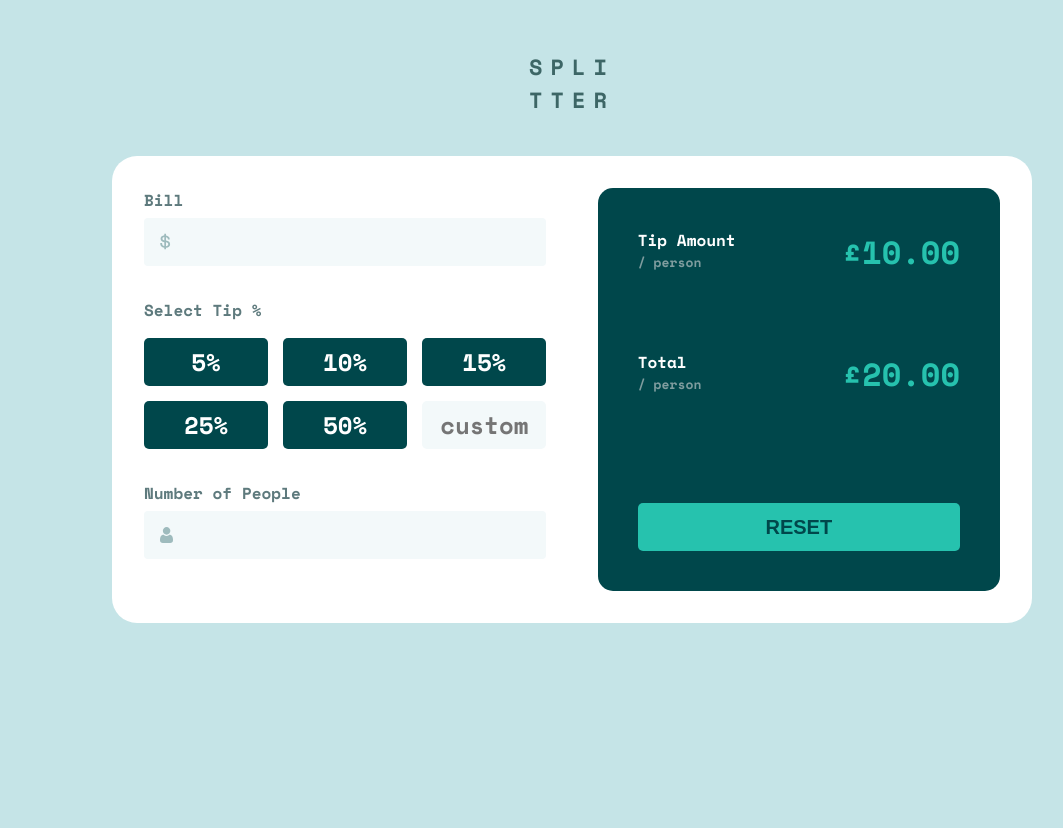
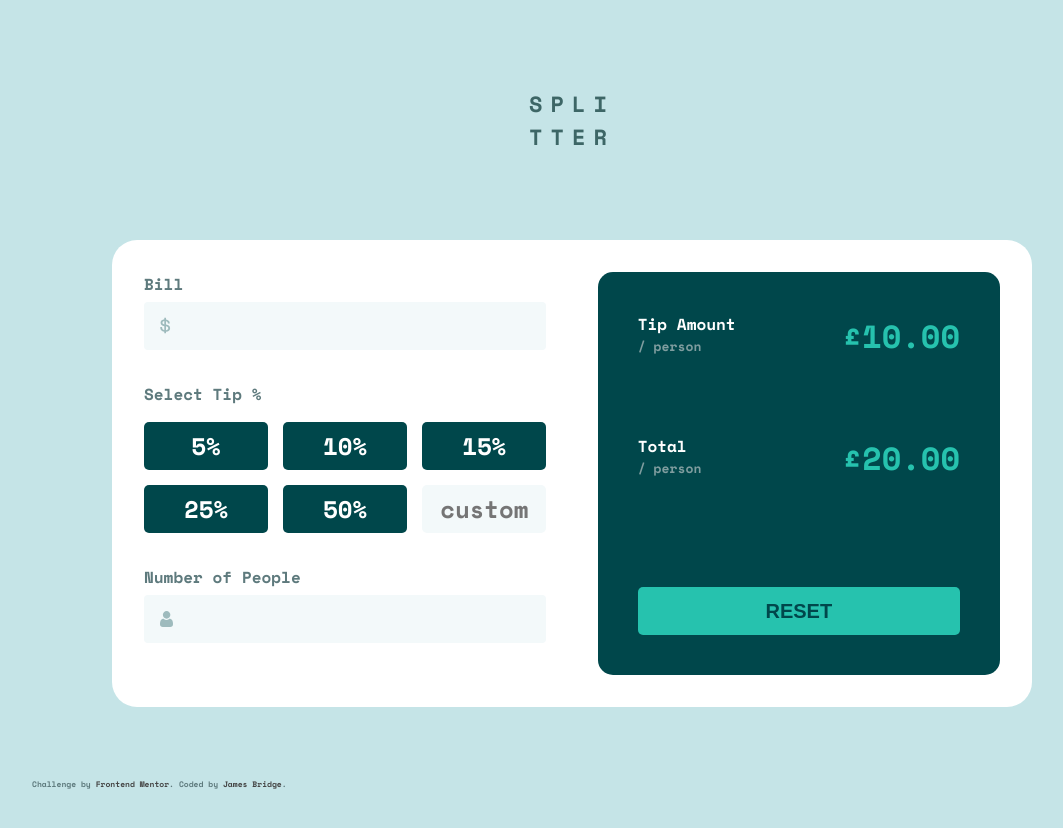
Before and after one commit to Naetharu/Front-End-Mentor-Tip-Calculator, a plain HTML site: page docs/index.html in a window 1280 px wide. Shown: the whole page, without its empty margins (68-1131 px from the left). Before the commit the page ends 800 px from the top, so only its background shows below. Drawn offline with nearby package versions, Linux system fonts and the light colour scheme.

Commit message:
created new readme and added attribution

```diff
--- a/docs/index.html
+++ b/docs/index.html
@@ -87,12 +87,12 @@
       </div>
     </div>
 
-    <!-- <div class="attribution">
+    <div class="attribution">
       Challenge by
       <a href="https://www.frontendmentor.io?ref=challenge" target="_blank"
         >Frontend Mentor</a
-      >. Coded by <a href="#">Your Name Here</a>.
-    </div> -->
+      >. Coded by <a href="#">James Bridge</a>.
+    </div>
     <script src="./script.js"></script>
   </body>
 </html>
--- a/docs/style.css
+++ b/docs/style.css
@@ -8,6 +8,7 @@ html,
 body {
   font-family: "Space Mono", monospace;
   font-weight: 700;
+  min-height: 100vh;
 }
 
 :root {
@@ -176,11 +177,30 @@ input {
   color: #26c2ae;
 }
 
+.attribution {
+  font-size: 8px;
+  position: absolute;
+  bottom: -100px;
+  left: 100px;
+  color: hsl(186, 14%, 43%);
+}
+
+.attribution a {
+  text-decoration: none;
+  color: #444;
+}
+
 @media only screen and (min-width: 1000px) {
   body {
     display: flex;
     flex-direction: column;
     align-items: center;
+    justify-content: center;
+    min-height: 100vh;
+  }
+
+  .main-header {
+    margin: 87px;
   }
 
   .container {
@@ -190,6 +210,8 @@ input {
     border-radius: 25px;
     align-items: stretch;
     justify-content: space-between;
+    margin: 0;
+    margin-bottom: 200px;
   }
 
   .input-section {
@@ -208,4 +230,11 @@ input {
     width: 47%;
     padding: 40px;
   }
+
+  .attribution {
+    font-size: 8px;
+    position: absolute;
+    bottom: 10px;
+    color: hsl(186, 14%, 43%);
+  }
 }
```
Also changed, not shown: docs/screenshots/TipCalcDesktop.png (added), docs/screenshots/TipCalcMobile.png (added), 2 other files.
